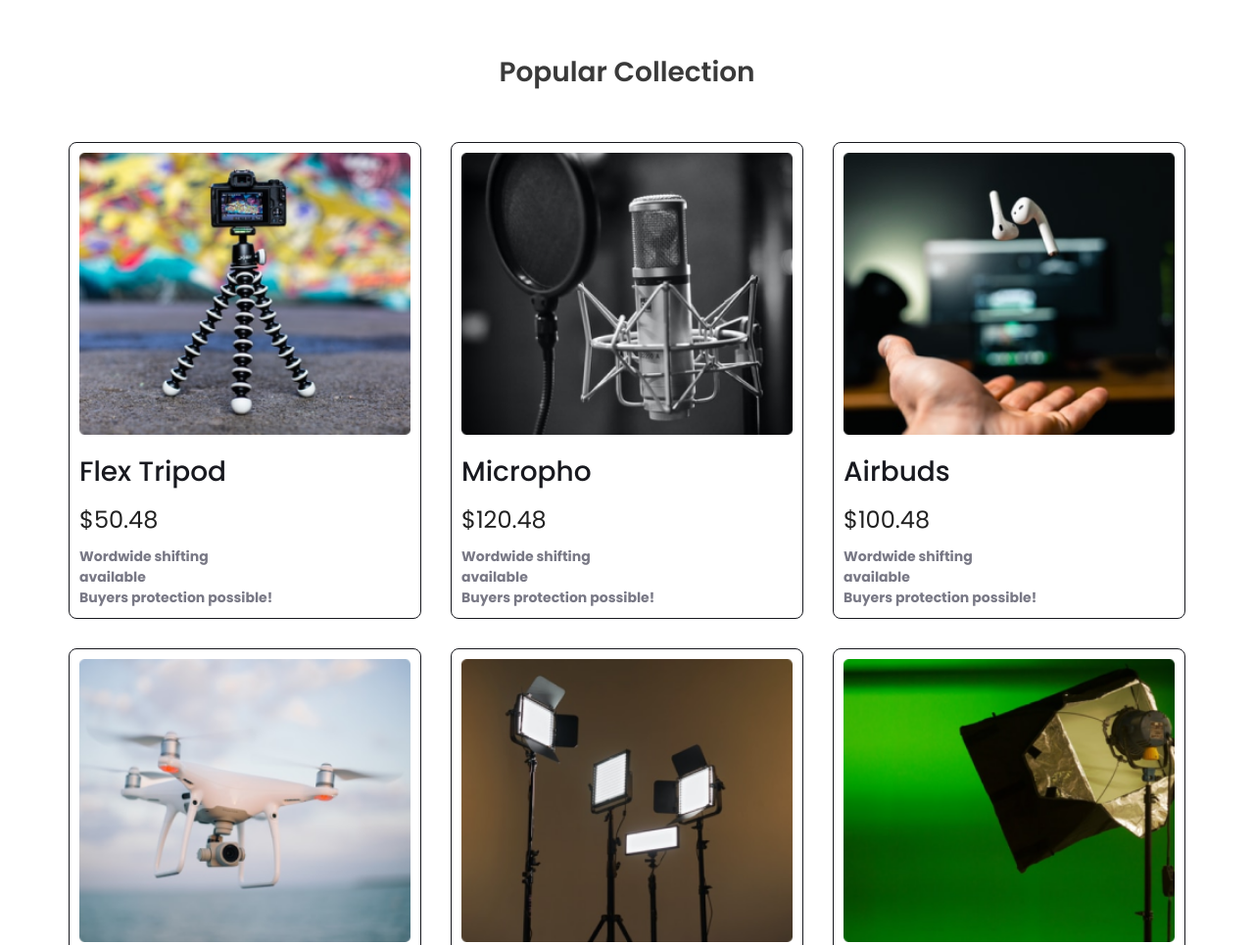
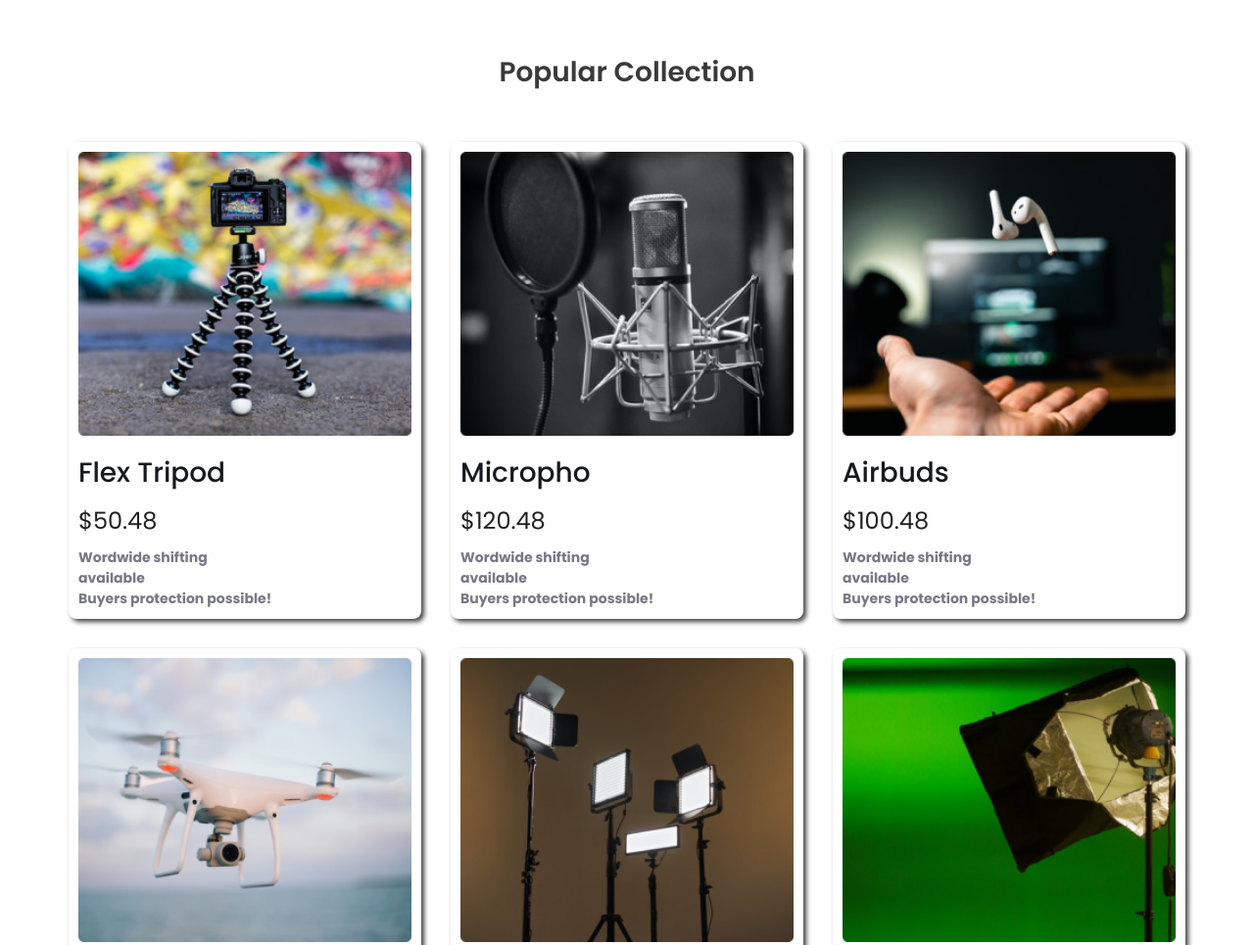
Before and after one commit to parvejme24/influencer-product, a plain HTML site: page index.html in a window 1280 px wide. Shown: the part 912-1877 px from the top of the page at 98% size. Drawn offline with Linux system fonts and the light colour scheme.

Commit message:
added box shadow in card

```diff
--- a/style.css
+++ b/style.css
@@ -132,7 +132,7 @@ main {
 .card {
     padding: 10px;
     border-radius: 8px;
-    border: 1px solid #18191F;
+    box-shadow: 3px 3px 5px 0px rgba(0,0,0,0.75);
 }
 
 .card img {
```
